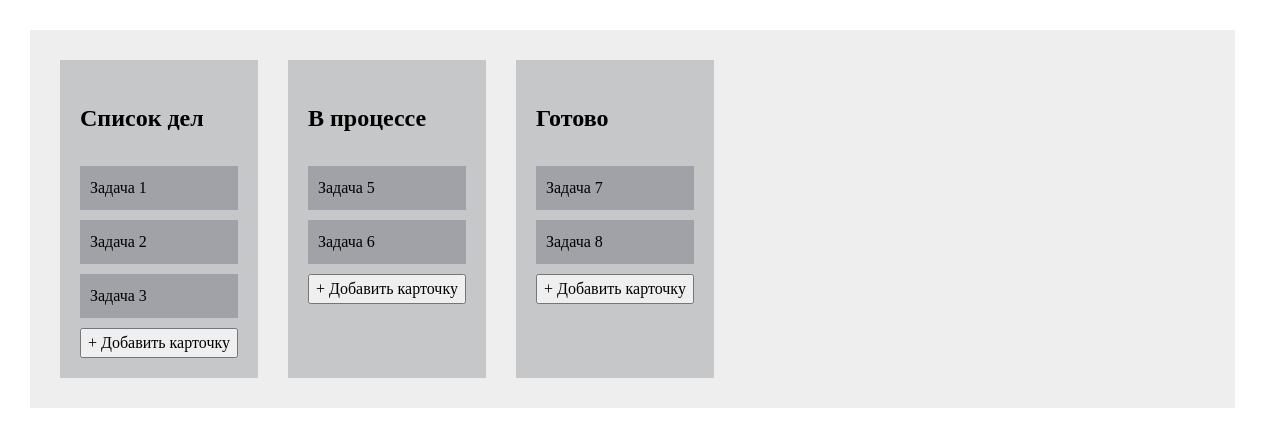
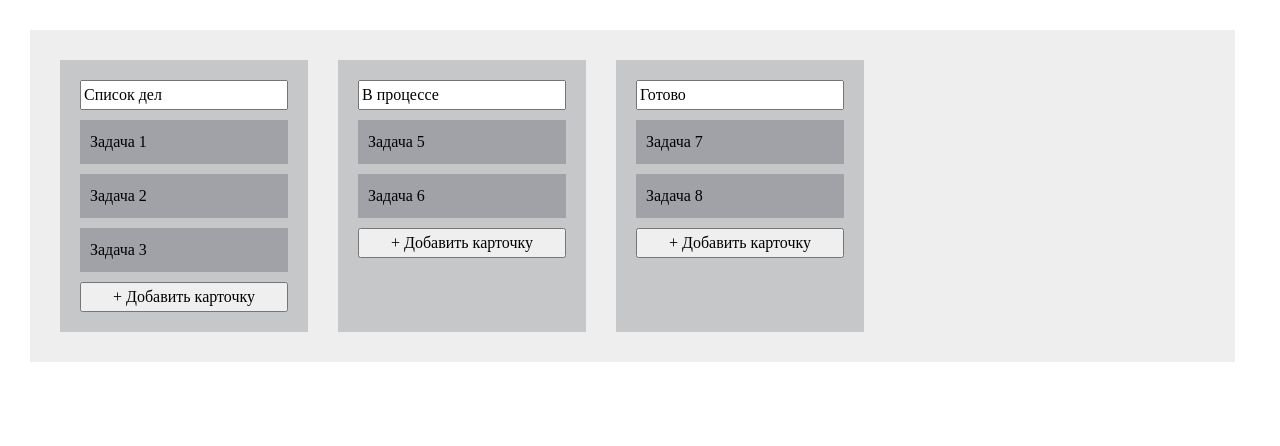
Before and after one commit to cyan1dealex/kanban-coursework, a React (Vite) app: page / in a window 1280 px wide. Shown: the top 446 px of the page. Built offline with nearby package versions, Linux system fonts and the light colour scheme.

Commit message:
added change column title logic

```diff
--- a/src/components/Column.jsx
+++ b/src/components/Column.jsx
@@ -2,6 +2,7 @@ import { useState } from 'react'
 import TaskCard from './TaskCard'
 
 const Column = ({ title, tasks, onAddTask }) => {
+    const [columnTitle, setColumnTitle] = useState(title)
     const [isAdding, setIsAdding] = useState(false)
     const [text, setText] = useState("")
 
@@ -15,7 +16,9 @@ const Column = ({ title, tasks, onAddTask }) => {
 
     return (
         <div className="column">
-            <h2>{title}</h2>
+            <div>
+                <input type="text" placeholder="Название колонки" value={columnTitle} onChange={(e) => setColumnTitle(e.target.value)}/>
+            </div>
 
             {tasks.map((text) => (
                 <TaskCard key={text} text={text}></TaskCard>
```
